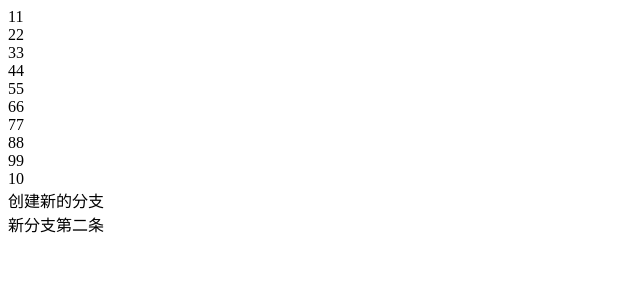
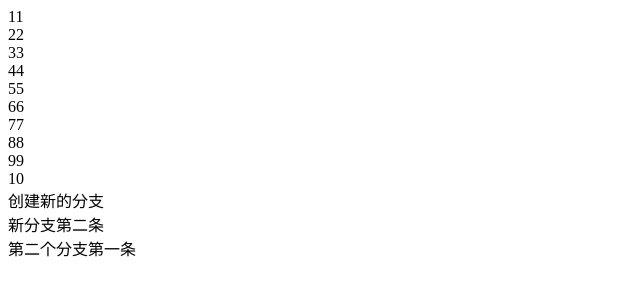
Before and after one commit to bosco1006/git_study, a plain HTML site: page index.html in a window 1280 px wide. Shown: the whole page, without its empty margins (0-640 px from the left). Drawn offline with Linux system fonts and the light colour scheme.

Commit message:
第二个分支第一条

```diff
--- a/index.html
+++ b/index.html
@@ -20,6 +20,7 @@
     <div>10</div>
     <div>创建新的分支</div>
     <div>新分支第二条</div>
+    <div>第二个分支第一条</div>
 </body>
 
 </html>
```
